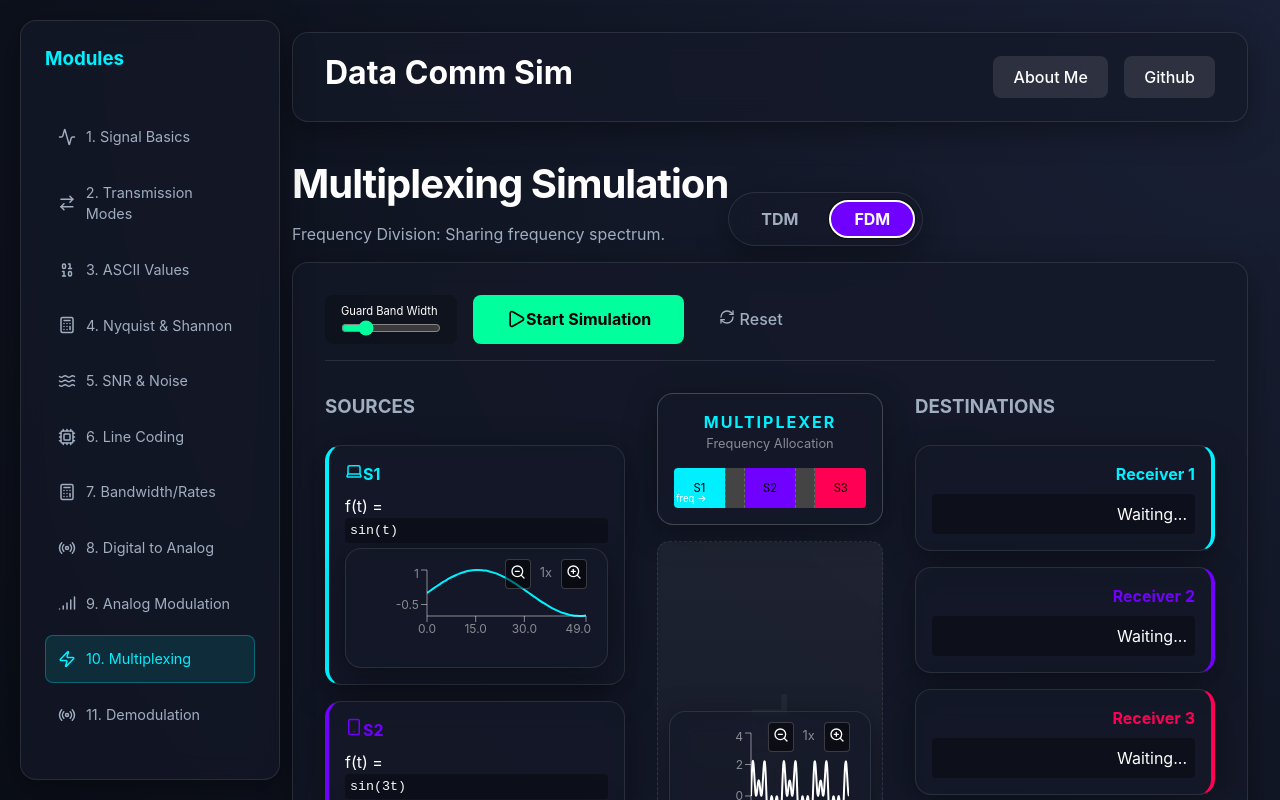
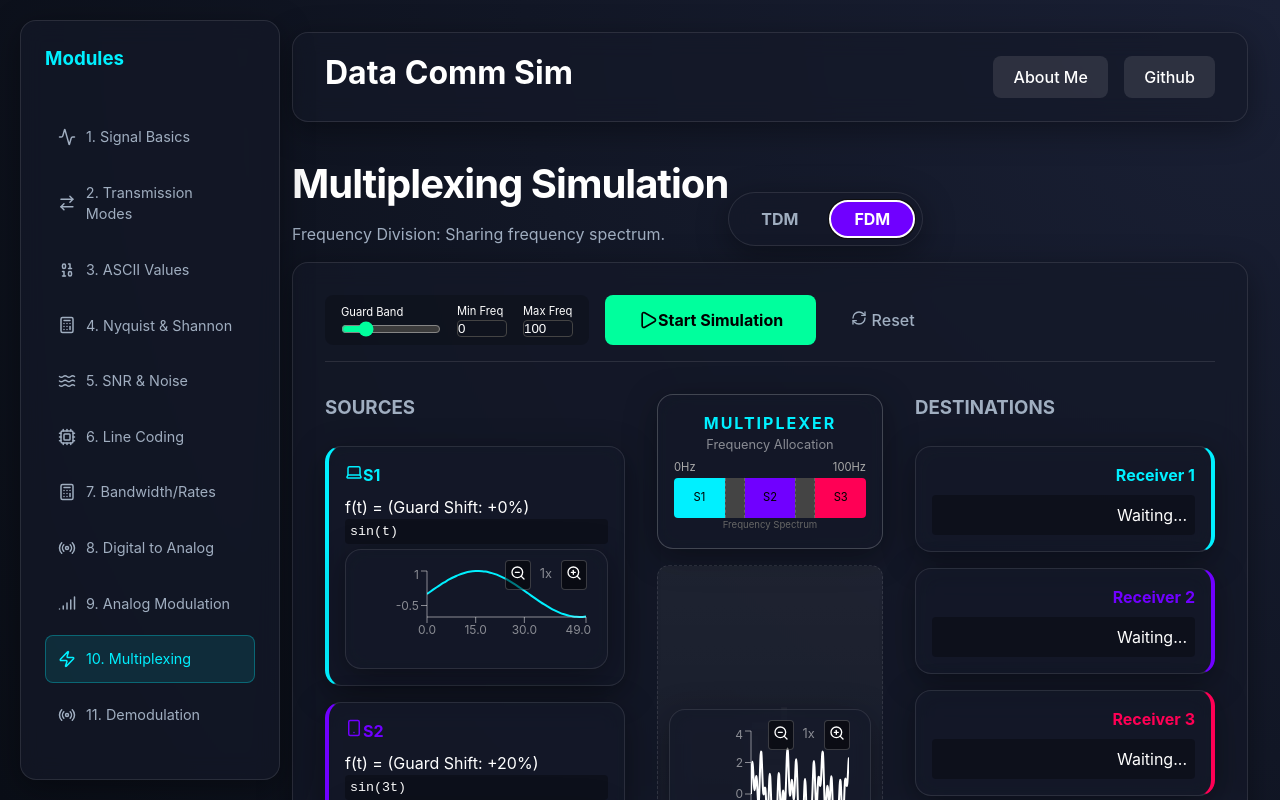
Before and after one commit to MahbubHasan777/Data-Comm-Simulation, a React (Vite) app: page /multiplexing in a window 1280 px wide. Both pictures are taken after a click on the button "FDM". Shown: the top 800 px of the page. Built offline with nearby package versions, Linux system fonts and the light colour scheme.

Commit message:
Add README and implement FDM Min/Max Freq + Guard Band logic

```diff
--- a/src/pages/Multiplexing.tsx
+++ b/src/pages/Multiplexing.tsx
@@ -26,12 +26,20 @@ const Multiplexing = () => {
     const [pulseStuffing, setPulseStuffing] = useState(true);
 
     // FDM Settings
-    const [guardBand, setGuardBand] = useState(1); // 0 to 5 arbitrary bandwidth units
+    const [guardBand, setGuardBand] = useState(1); // 0 to 5
+    const [minFreq, setMinFreq] = useState(0);
+    const [maxFreq, setMaxFreq] = useState(100);
 
     // Safety check for equation evaluation
-    const evaluateEquation = (eq: string, t: number) => {
+    const evaluateEquation = (eq: string, t: number, senderIndex: number) => {
         try {
-            // Improve parsing: handle implicit multiplication like '5t' -> '5*t'
+            // Apply Logic: Guard Band shifts frequency
+            // We simulate this by scaling 't' for each subsequent sender
+            // t_effective = t * (1 + (guardBand * 0.5 * senderIndex))
+            // This spreads the frequencies apart as Guard Band increases
+            const spreadFactor = 1 + (guardBand * 0.2 * senderIndex);
+
+            // Improve parsing: handle implicit multiplication
             let safeEq = eq
                 .replace(/(\d)(t)/g, '$1*$2')
                 .replace(/(\d)(\()/g, '$1*(')
@@ -40,7 +48,7 @@ const Multiplexing = () => {
                 .replace(/pi/g, 'Math.PI');
 
             // eslint-disable-next-line no-new-func
-            return new Function('t', `return ${safeEq}`)(t);
+            return new Function('t', `return ${safeEq}`)(t * spreadFactor);
         } catch (e) {
             return 0;
         }
@@ -50,20 +58,20 @@ const Multiplexing = () => {
     const [muxOutput, setMuxOutput] = useState<any[]>([]); // Frames on wire
     const [receiverData, setReceiverData] = useState<Record<number, string>>({ 1: '', 2: '', 3: '' });
 
-    // FDM Data
+    // FDM Data (Time Domain)
     const fdmData = useMemo(() => {
         const points = 200;
         const data: { x: number, y: number }[] = [];
         for (let i = 0; i < points; i++) {
             const t = i / 10;
             let y = 0;
-            senders.forEach(s => {
-                y += evaluateEquation(s.equation, t);
+            senders.forEach((s, idx) => {
+                y += evaluateEquation(s.equation, t, idx);
             });
             data.push({ x: i, y });
         }
         return data;
-    }, [senders]);
+    }, [senders, guardBand]); // Re-calc when guardBand changes
 
     const startSimulation = () => {
         if (isSimulating) return;
@@ -157,7 +165,7 @@ const Multiplexing = () => {
                         {mode === 'TDM' && (
                             <div className="flex-row gap-md" style={{ background: 'rgba(0,0,0,0.2)', padding: '0.5rem 1rem', borderRadius: '8px' }}>
                                 <div className="flex-col gap-xs">
-                                    <label className="label" style={{ fontSize: '0.7rem' }}>Slot Size (chars)</label>
+                                    <label className="label" style={{ fontSize: '0.7rem' }}>Slot Size</label>
                                     <input type="number" min="1" max="3" value={slotSize} onChange={(e) => setSlotSize(Math.max(1, parseInt(e.target.value)))} style={{ width: '60px', background: 'transparent', border: '1px solid rgba(255,255,255,0.2)', color: '#fff', borderRadius: '4px', padding: '2px' }} />
                                 </div>
                                 <div className="flex-col gap-xs">
@@ -179,10 +187,18 @@ const Multiplexing = () => {
                         )}
 
                         {mode === 'FDM' && (
-                            <div className="flex-row gap-md" style={{ background: 'rgba(0,0,0,0.2)', padding: '0.5rem 1rem', borderRadius: '8px' }}>
+                            <div className="flex-row gap-md" style={{ background: 'rgba(0,0,0,0.2)', padding: '0.5rem 1rem', borderRadius: '8px', alignItems: 'flex-end' }}>
                                 <div className="flex-col gap-xs">
-                                    <label className="label" style={{ fontSize: '0.7rem' }}>Guard Band Width</label>
+                                    <label className="label" style={{ fontSize: '0.7rem' }}>Guard Band</label>
                                     <input type="range" min="0" max="50" value={guardBand * 10} onChange={(e) => setGuardBand(parseInt(e.target.value) / 10)} style={{ width: '100px', accentColor: 'var(--success)' }} />
+                                </div>
+                                <div className="flex-col gap-xs">
+                                    <label className="label" style={{ fontSize: '0.7rem' }}>Min Freq</label>
+                                    <input type="number" value={minFreq} onChange={(e) => setMinFreq(Number(e.target.value))} style={{ width: '50px', background: 'transparent', border: '1px solid #444', color: '#fff', borderRadius: '4px' }} />
+                                </div>
+                                <div className="flex-col gap-xs">
+                                    <label className="label" style={{ fontSize: '0.7rem' }}>Max Freq</label>
+                                    <input type="number" value={maxFreq} onChange={(e) => setMaxFreq(Number(e.target.value))} style={{ width: '50px', background: 'transparent', border: '1px solid #444', color: '#fff', borderRadius: '4px' }} />
                                 </div>
                             </div>
                         )}
@@ -213,7 +229,7 @@ const Multiplexing = () => {
                     {/* SOURCES */}
                     <div className="flex-col gap-md" style={{ width: '300px' }}>
                         <h3 className="text-center" style={{ color: 'var(--text-muted)' }}>SOURCES</h3>
-                        {senders.map(s => (
+                        {senders.map((s, idx) => (
                             <div key={s.id} className="glass-panel" style={{ padding: '1rem', borderLeft: `4px solid ${s.color}`, transition: 'all 0.3s' }}>
                                 <div className="flex-row space-between" style={{ marginBottom: '0.5rem' }}>
                                     <span className="flex-row gap-sm" style={{ color: s.color, fontWeight: 'bold' }}>{s.icon} {s.name}</span>
@@ -241,7 +257,7 @@ const Multiplexing = () => {
                                     </div>
                                 ) : (
                                     <div className="flex-col gap-xs">
-                                        <label className="label">f(t) =</label>
+                                        <label className="label">f(t) = (Guard Shift: +{Math.round(guardBand * 0.2 * idx * 100)}%)</label>
                                         <input
                                             type="text"
                                             value={s.equation}
@@ -252,7 +268,8 @@ const Multiplexing = () => {
                                             <Waveform
                                                 data={Array.from({ length: 50 }, (_, i) => {
                                                     const t = i / 10;
-                                                    return { x: i, y: evaluateEquation(s.equation, t) };
+                                                    // Show individual waveform WITH shift
+                                                    return { x: i, y: evaluateEquation(s.equation, t, idx) };
                                                 })}
                                                 color={s.color}
                                                 showGrid={false} height="100%"
@@ -274,7 +291,12 @@ const Multiplexing = () => {
 
                             {/* FDM Spectrum Visualization */}
                             {mode === 'FDM' && (
-                                <div style={{ width: '100%', height: '40px', background: 'rgba(0,0,0,0.5)', marginTop: '10px', borderRadius: '4px', display: 'flex', overflow: 'hidden', position: 'relative' }}>
+                                <div style={{ width: '100%' }}>
+                                    <div style={{ display: 'flex', justifyContent: 'space-between', fontSize: '0.7rem', color: '#aaa', marginBottom: '2px' }}>
+                                        <span>{minFreq}Hz</span>
+                                        <span>{maxFreq}Hz</span>
+                                    </div>
+                                    <div style={{ width: '100%', height: '40px', background: 'rgba(0,0,0,0.5)', borderRadius: '4px', display: 'flex', overflow: 'hidden', position: 'relative' }}>
                                         {/* Sender 1 */}
                                         <div style={{ flex: 1, background: 'var(--primary)', display: 'flex', alignItems: 'center', justifyContent: 'center', fontSize: '0.7rem', color: '#000' }}>S1</div>
 
@@ -282,7 +304,6 @@ const Multiplexing = () => {
                                         <motion.div
                                             animate={{ width: `${guardBand * 20}px` }}
                                             style={{ background: '#444', height: '100%', borderLeft: '1px dashed #666', borderRight: '1px dashed #666' }}
-                                        title="Guard Band"
                                         />
 
                                         {/* Sender 2 */}
@@ -292,13 +313,12 @@ const Multiplexing = () => {
                                         <motion.div
                                             animate={{ width: `${guardBand * 20}px` }}
                                             style={{ background: '#444', height: '100%', borderLeft: '1px dashed #666', borderRight: '1px dashed #666' }}
-                                        title="Guard Band"
                                         />
 
                                         {/* Sender 3 */}
                                         <div style={{ flex: 1, background: 'var(--accent)', display: 'flex', alignItems: 'center', justifyContent: 'center', fontSize: '0.7rem', color: '#000' }}>S3</div>
-
-                                    <div style={{ position: 'absolute', bottom: 0, left: 0, fontSize: '0.6rem', padding: '2px' }}>freq →</div>
+                                    </div>
+                                    <div style={{ textAlign: 'center', fontSize: '0.6rem', color: '#666' }}>Frequency Spectrum</div>
                                 </div>
                             )}
                         </div>
@@ -343,7 +363,9 @@ const Multiplexing = () => {
                             {mode === 'FDM' && (
                                 <div style={{ width: '90%', height: '100%', display: 'flex', flexDirection: 'column', justifyContent: 'center' }}>
                                     <Waveform data={fdmData} color="#fff" height="200px" showGrid={false} />
-                                    {/* Show guard band effect on signal? For now just keep simple sum but maybe separate them? */}
+                                    <div style={{ textAlign: 'center', marginTop: '10px', fontSize: '0.8rem', color: '#aaa' }}>
+                                        Combined Signal (Time Domain)
+                                    </div>
                                 </div>
                             )}
                         </div>
@@ -352,7 +374,7 @@ const Multiplexing = () => {
                             <h4 style={{ letterSpacing: '2px', color: 'var(--secondary)', margin: 0 }}>DEMULTIPLEXER</h4>
                             {mode === 'FDM' && (
                                 <div style={{ fontSize: '0.8rem', color: 'rgba(255,255,255,0.5)', marginTop: '5px' }}>
-                                    Filtering signals separated by guard bands...
+                                    Bandpass Filtering: {minFreq}Hz - {maxFreq}Hz
                                 </div>
                             )}
                         </div>
```
Also changed, not shown: 1 other file (tests, documents, lock files or other folders). Lines whose indentation alone changed are shown as unchanged.
